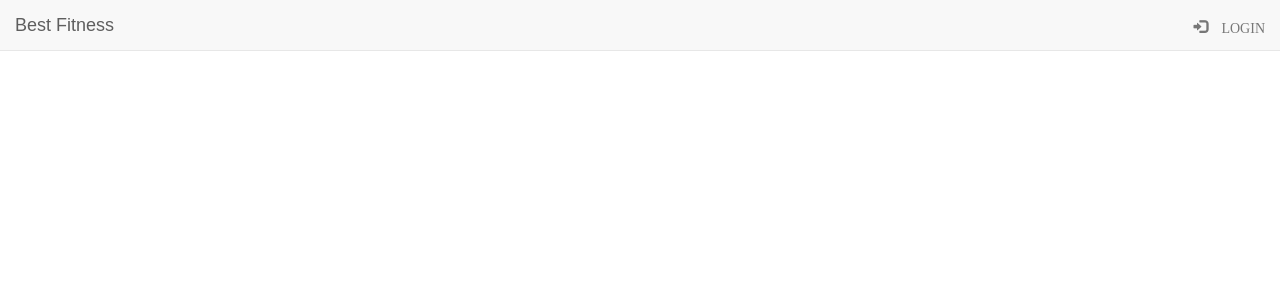
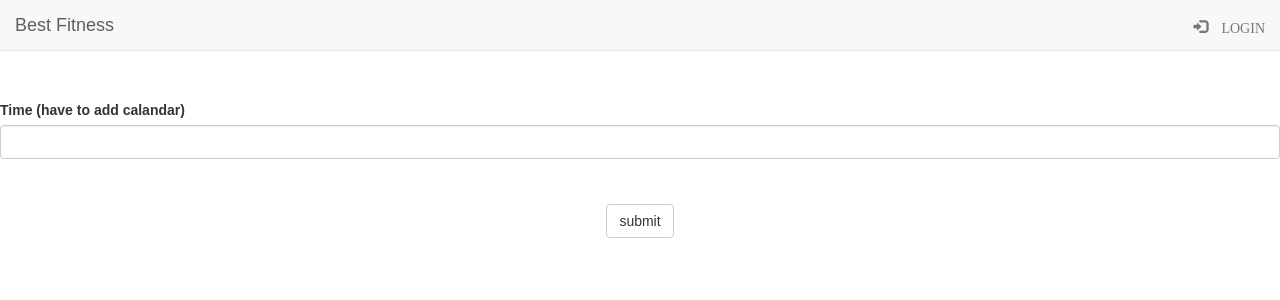
Before and after one commit to msrashid/best-fitness, a React (Create React App) app in the folder best-fitness/client/: page /appointment in a window 1280 px wide. Shown: the top 300 px of the page. Built offline with nearby package versions, Linux system fonts and the light colour scheme; no server answers.

Commit message:
appointment

```diff
--- a/best-fitness/client/src/App.js
+++ b/best-fitness/client/src/App.js
@@ -5,6 +5,7 @@ import { BrowserRouter as Router, Switch, Route } from 'react-router-dom';
 import navbar from './components/navbar.js';
 import login from './components/login.js';
 import register from './components/register.js'
+import appointment from './components/appointment.js'
 
 class App extends Component {
   state = {clients: []}
@@ -24,6 +25,8 @@ class App extends Component {
           <Route path ="/login" component={login}/>
           <br/>
           <Route path ="/register" component={register}/>
+          <br/>
+          <Route path ="/appointment" component={appointment}/>
         </div>
       </Router>
     );
--- /dev/null
+++ b/best-fitness/client/src/components/appointment.js
@@ -0,0 +1,30 @@
+import React from 'react';
+import ReactDom from 'react-dom';
+import './style.css'
+
+
+class Appointment extends React.Component{
+	 render(){
+    return(
+      <div>
+        <form>
+        <div className="row control-group">
+          <div className="form-group col-xs-12 floating-label-form-group controls">
+            <label>Time (have to add calandar)</label>
+            <input type="text" className="form-control" placeholder="" name="time" required data-validation-required-message="valid date"/>
+            <p className="help-block text-danger"></p>
+          </div>
+        </div>
+        <br/>
+        <div className="row">
+          <div className="form-group col-xs-12 text-center">
+              <button type="submit" className="btn btn-default">submit</button>
+          </div>
+        </div>
+      </form>
+      </div>
+    )
+	}
+}
+
+export default Appointment;
```
